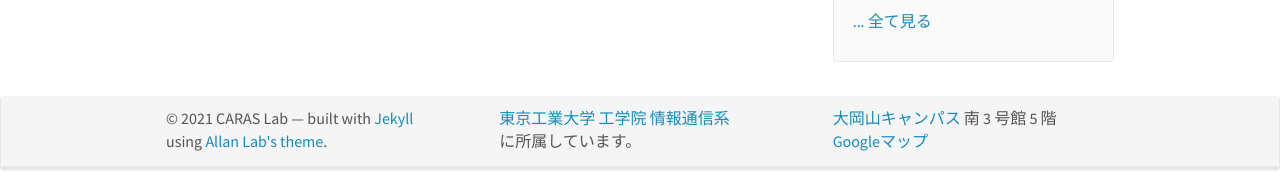
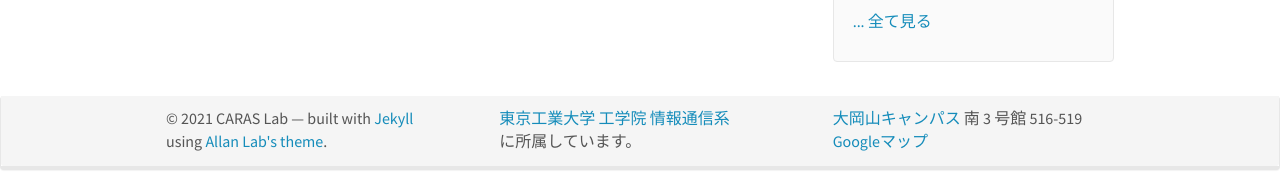
Before and after one commit to titech-caras/titech-caras.github.io, a Jekyll site: the page built from _pages/home.md, in a window 1280 px wide and 1006 px high. Shown: the part 814-1003 px from the top of the window. Built offline with Jekyll 4.4.1, drawn with Linux system fonts in a browser that asks for light colours; nearby versions of some CDN libraries.

Commit message:
Update footer

```diff
--- a/_includes/footer.html
+++ b/_includes/footer.html
@@ -10,7 +10,7 @@
         </div>
         <div class="col-sm-4">
           <p>
-          <a href="https://www.titech.ac.jp/maps/ookayama/ookayama.html">大岡山キャンパス</a> 南 3 号館 5 階<br />
+          <a href="https://www.titech.ac.jp/maps/ookayama/ookayama.html">大岡山キャンパス</a> 南 3 号館 516-519<br />
           <!--（南3号館は上記マップ内31番です）<br />-->
           <a href="https://goo.gl/maps/udGaSphyS8Kj4FRS8">Googleマップ</a>
           </p>
```
